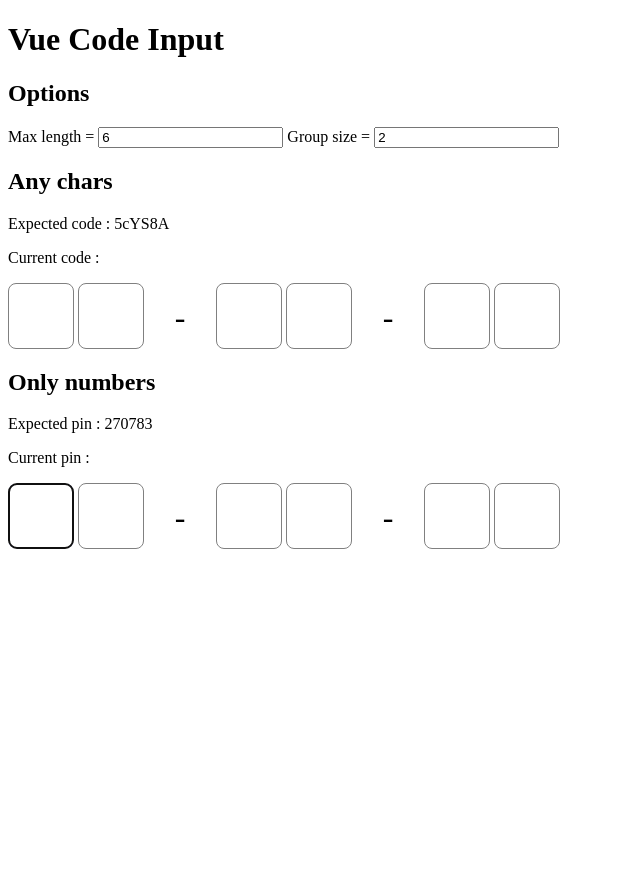
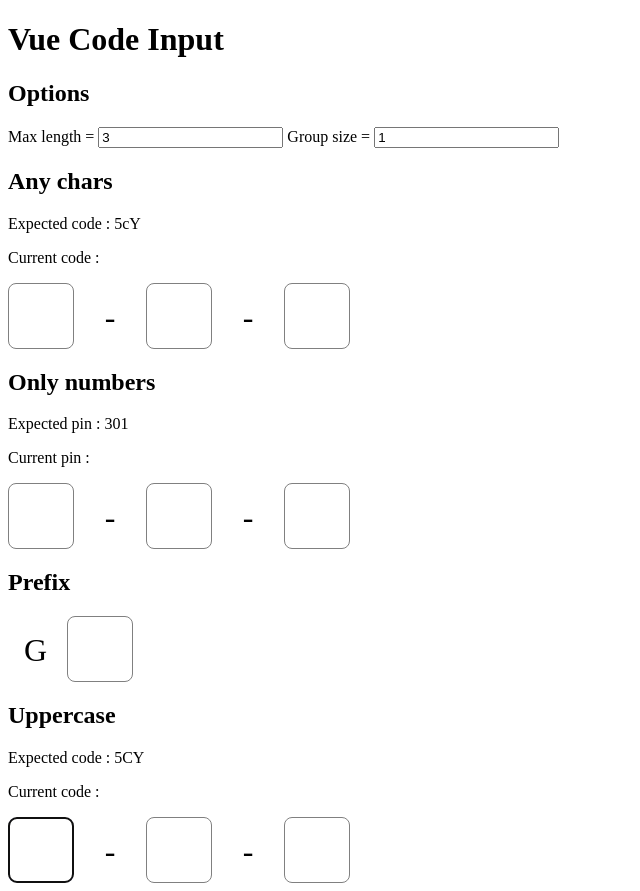
Before and after one commit to triozer/vue-code-input, a Vue app: page / in a window 1280 px wide. Shown: the whole page, without its empty margins (0-640 px from the left). Before the commit the page ends 800 px from the top, so only its background shows below. Built offline with nearby package versions, Linux system fonts and the light colour scheme.

Commit message:
feat: support uppercase

```diff
--- a/src/App.vue
+++ b/src/App.vue
@@ -2,8 +2,8 @@
 import { computed, ref } from "vue"
 import VueCodeInput from "./components/VueCodeInput.vue"
 
-const maxLength = ref(6)
-const groupSize = ref(2)
+const maxLength = ref(3)
+const groupSize = ref(1)
 
 const code = ref("")
 const expectedCode = computed(() => {
@@ -62,4 +62,19 @@ const onComplete = (code: string, expectedCode: string) => {
       :group-size="groupSize"
     />
   </div>
+  <div>
+    <h2>Prefix</h2>
+    <vue-code-input :max-length="1" prefix="G" />
+  </div>
+  <div>
+    <h2>Uppercase</h2>
+    <p>Expected code : {{ expectedCode.toUpperCase() }}</p>
+    <p>Current code : {{ code }}</p>
+    <vue-code-input
+      v-model.uppercase="code"
+      :max-length="maxLength"
+      :group-size="groupSize"
+      @completed="(code) => onComplete(code, expectedCode.toUpperCase())"
+    />
+  </div>
 </template>
--- a/src/components/VueCodeInput.vue
+++ b/src/components/VueCodeInput.vue
@@ -1,5 +1,5 @@
 <script lang="ts" setup>
-import { computed, onMounted, ref, watch, type PropType } from "vue"
+import { computed, nextTick, onMounted, ref, watch, type PropType } from "vue"
 
 const props = defineProps({
   modelValue: {
@@ -8,7 +8,7 @@ const props = defineProps({
     default: "",
   },
   modelModifiers: {
-    type: Object as PropType<{ pin: boolean }>,
+    type: Object as PropType<{ pin: boolean; uppercase: boolean }>,
     required: false,
     default: () => ({}),
   },
@@ -51,7 +51,17 @@ const inputs = ref<HTMLInputElement[]>([])
 const currentInputIndex = ref(0)
 const currentInput = computed(() => inputs.value[currentInputIndex.value])
 
-const pattern = computed(() => (props.modelModifiers.pin ? /^[0-9]$/ : props.regex))
+const pattern = computed(() => {
+  if (props.modelModifiers.pin) {
+    return /^\d$/
+  }
+
+  if (props.modelModifiers.uppercase) {
+    return new RegExp(props.regex.source.toUpperCase())
+  }
+
+  return props.regex
+})
 
 const handleKeydown = (event: KeyboardEvent) => {
   if (event.key === "ArrowUp" || event.key === "ArrowLeft" || event.key === "Backspace") {
@@ -84,15 +94,22 @@ const handleKeydown = (event: KeyboardEvent) => {
     return
   }
 
-  if (event.key.match(pattern.value)) {
-    currentInput.value.value = ""
+  const key = props.modelModifiers.uppercase ? event.key.toUpperCase() : event.key
+
+  if (key.match(pattern.value)) {
+    event.preventDefault()
   }
 }
 
 const handleKeyup = (event: KeyboardEvent) => {
-  if (event.key.match(pattern.value)) {
-    handleInput(event.key)
-    currentInputIndex.value = Math.min(currentInputIndex.value + 1, props.maxLength - 1)
+  const key = props.modelModifiers.uppercase ? event.key.toUpperCase() : event.key
+
+  if (key.match(pattern.value)) {
+    handleInput(key)
+    nextTick(() => {
+      currentInputIndex.value = Math.min(currentInputIndex.value + 1, props.maxLength - 1)
+      currentInput.value.focus()
+    })
   }
 }
 
@@ -151,7 +168,7 @@ onMounted(() => {
         @focus="changeCurrentInputIndex((i - 1) * props.groupSize + j - 1)"
         class="item"
         :type="props.modelModifiers.pin ? 'number' : 'text'"
-        :pattern="props.modelModifiers.pin ? '[0-9]*' : props.regex.source"
+        :pattern="props.modelModifiers.pin ? '[0-9]*' : pattern.source"
         maxlength="1"
         :disabled="disabled"
       />
```
